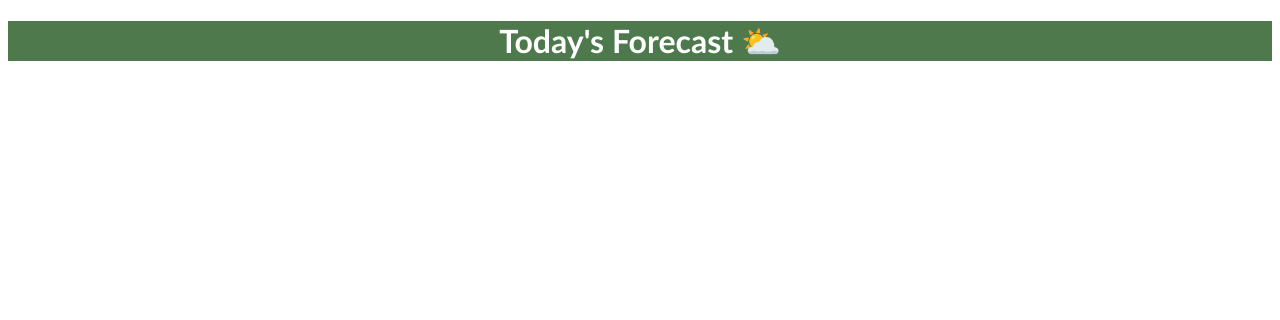
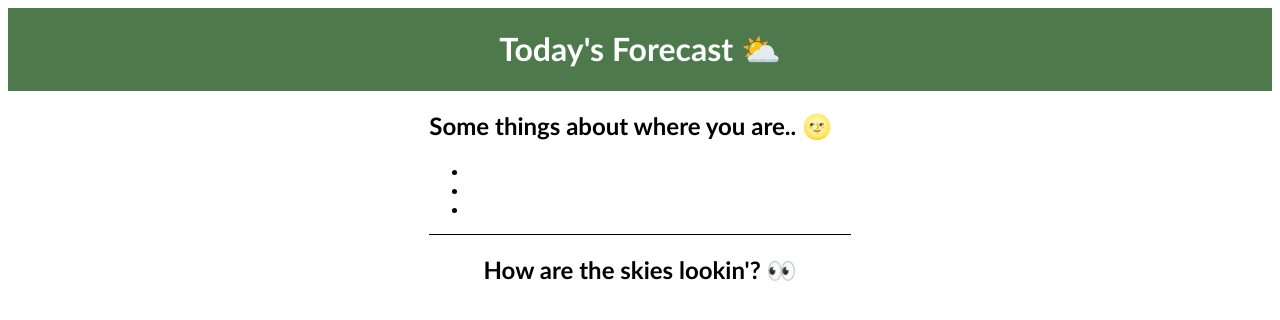
Before and after one commit to jacobisagoodcoder/WeatherApp, a plain HTML site: page index.html in a window 1280 px wide. Drawn offline with Linux system fonts and the light colour scheme.

Commit message:
added css grid for page layout

```diff
--- a/index.html
+++ b/index.html
@@ -7,24 +7,22 @@
     <link rel="stylesheet" href="style.css">
 </head>
 <body>
-    <header>
-        <h1>Today's Forecast &#9925;</h1>
-    </header>
-    <main class="hide" id="weatherForecastMain">
+    <main class="hide container" id="weatherForecastMain">
+        <header>
+            <h1>Today's Forecast &#9925;</h1>
+        </header>
+        <div class="gridItem1">
         <h2>Some things about where you are.. 🌝</h2>
         <ul>
             <li id="elevation"></li>
             <li id="tempMax"></li>
             <li id="tempMin"></li>
         </ul>
-
+    </div>
+    <div class="gridItem2">
         <h2>How are the skies lookin'? 👀</h2>
-        <ul>
-            <li id="rain"></li>
-            <li></li>
-            <li></li>
-            <li></li>
-        </ul>
+            <p id="rain"></p>
+    </div>
     </main>
 </body>
 <script src="./script.js"></script>
--- a/style.css
+++ b/style.css
@@ -6,8 +6,30 @@ header{
     background-color: rgb(77, 121, 77);
     color: white;
     text-align: center;
+    grid-area: header;
 }
 
 .hide{
     display: none;
+
 }
+
+.gridItem1{
+    grid-area: info;
+    border-bottom: solid black 1px;
+}
+
+.gridItem2{
+    grid-area: skies;
+    text-align: center;
+}
+
+.container{
+    display:grid;
+    grid-template-columns: 1fr 1fr 1fr;
+    grid-template-rows: 1fr;
+    grid-template-areas:
+    "header header header"
+    ". info ."
+    ". skies ."
+}
```
